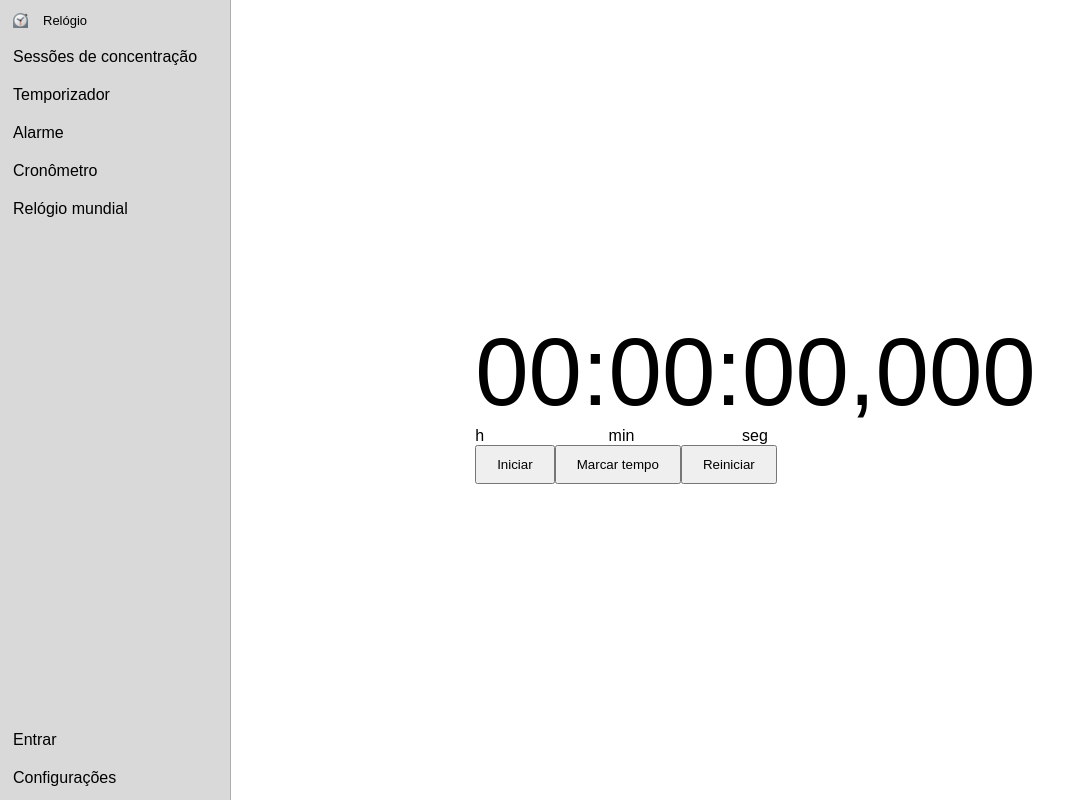
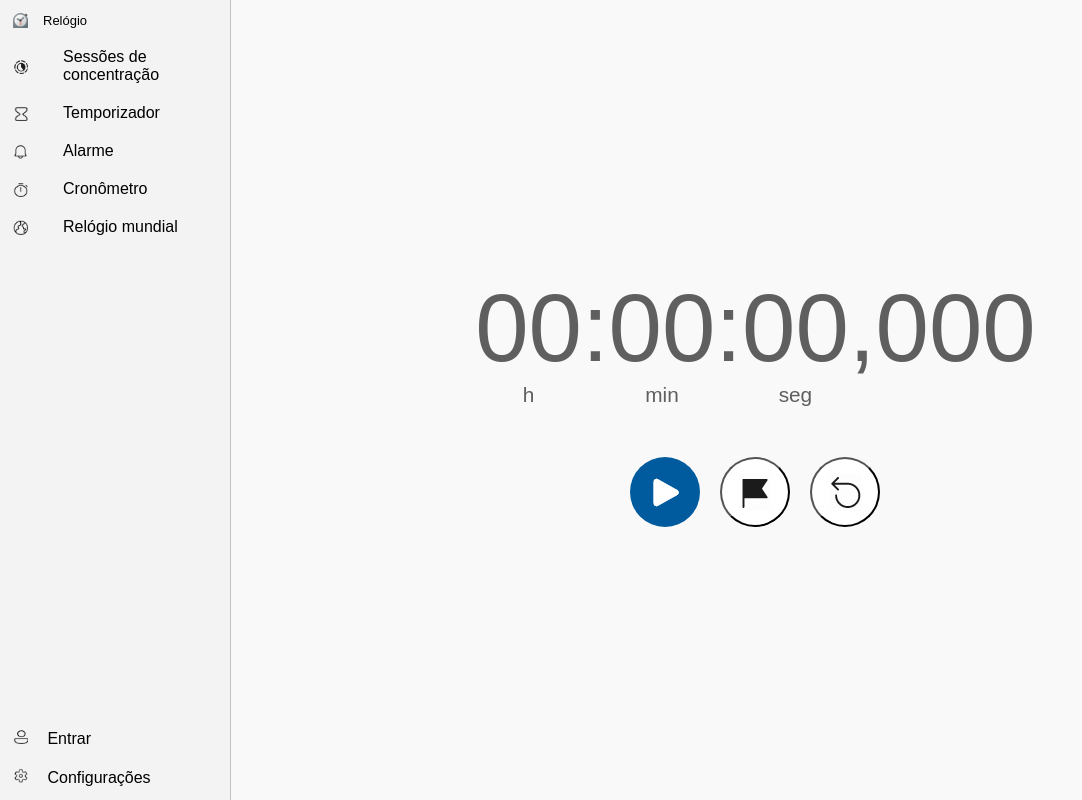
Before and after one commit to lucasgabriel2806/relogio-js, a plain HTML site: page pages/cronometro.html in a window 1280 px wide. Shown: the whole page, without its empty margins (0-1082 px from the left). Drawn offline with Linux system fonts and the light colour scheme.

Commit message:
Atualizando | Estilos do cronômetro

```diff
--- a/css/cronometro.css
+++ b/css/cronometro.css
@@ -11,14 +11,51 @@
     font-size: 4em;
 }
 
+.container-cronometro {
+    margin-bottom: 50px;
+    color: #5F5F5F;
+}
+
+.sub-text {
+    font-size: 1.3em;
+}
+
+.container-time {
+    display: flex;
+    flex-direction: column;
+    align-items: center;
+}
+
 .container-btns {
     display: flex;
+    justify-content: center;
+    gap: 20px;
 }
 
 .btn {
+    display: flex;
+    justify-content: center;
+    align-items: center;
+
+    width: 70px;
+    height: 70px;
+
+    border-radius: 50%;
+
     padding: 10px 20px;
+}
+
+#btnStart {
+    background: #005A9E;
+    border: none;
 }
 
 #btnPause {
     display: none;
+    background: #005A9E;
+    border: none;
 }
+
+#btnMark, #btnReset {
+    background: #fff;
+}
--- a/css/sidebar.css
+++ b/css/sidebar.css
@@ -12,6 +12,10 @@ main {
     height: 100vh;
 }
 
+body, main {
+    background: #F9F9F9;
+}
+
 aside.sidebar {
 
     display: flex;
@@ -24,7 +28,7 @@ aside.sidebar {
     padding: 3px;
     border-right: 1px solid rgba(0, 0, 0, 0.200);
 
-    background-color: #D9D9D9;
+    background-color: #F3F3F3;
 
 }
 
@@ -34,7 +38,7 @@ aside.sidebar .titulo-relogio {
     padding: 10px;
 }
 
-aside.sidebar img.logo-relogio {
+aside.sidebar img {
     width: 15px;
     height: 15px;
     margin-right: 15px;
@@ -58,7 +62,7 @@ aside.sidebar ul li:hover {
 
     border-radius: 5px;
 
-    background-color: #c1bcbc;
+    background-color: #EAEAEA;
 
     cursor: pointer;
 
@@ -68,3 +72,9 @@ aside.sidebar a {
     color: black;
     text-decoration: none;
 }
+
+aside.sidebar .main-links a {
+    display: flex;
+    align-items: center;
+    gap: 20px;
+}
--- a/pages/cronometro.html
+++ b/pages/cronometro.html
@@ -38,14 +38,29 @@
                 <h1>Relógio</h1>
             </div>
 
-            <div>
+            <div class="main-links">
 
                 <ul>
-                    <li><a href="#">Sessões de concentração</a></li>
-                    <li><a href="#">Temporizador</a></li>
-                    <li><a href="#">Alarme</a></li>
-                    <li><a href="./cronometro.html">Cronômetro</a></li>
-                    <li><a href="#">Relógio mundial</a></li>
+                    <li><a href="#">
+                        <img src="./../img/sessoes-concentracao.png" alt="">
+                        Sessões de concentração
+                    </a></li>
+                    <li><a href="#">
+                        <img src="./../img/temporizador.png" alt="">
+                        Temporizador
+                    </a></li>
+                    <li><a href="#">
+                        <img src="./../img/alarme.png" alt="">
+                        Alarme
+                    </a></li>
+                    <li><a href="./pages/cronometro.html">
+                        <img src="./../img/cronometro.png" alt="">
+                        Cronômetro
+                    </a></li>
+                    <li><a href="#">
+                        <img src="./../img/relogio-mundial.png" alt="">
+                        Relógio mundial
+                    </a></li>
                 </ul>
 
             </div>
@@ -58,8 +73,14 @@
 
             <div>
                 <ul>
-                    <li><a href="#">Entrar</a></li>
-                    <li><a href="#">Configurações</a></li>
+                    <li><a href="#">
+                        <img src="./../img/entrar.png" alt="">
+                        Entrar
+                    </a></li>
+                    <li><a href="#">
+                        <img src="./../img/configuracoes.png" alt="">
+                        Configurações
+                    </a></li>
                 </ul>
             </div>
 
@@ -75,7 +96,7 @@
 
             <div class="container-cronometro">
 
-                <div class="container-hour">
+                <div class="container-time">
                     <p class="time" id="hours">
                         00
                     </p>
@@ -88,7 +109,7 @@
                     :
                 </p>
 
-                <div class="container-minute">
+                <div class="container-time">
                     <p class="time" id="minutes">
                         00
                     </p>
@@ -101,7 +122,7 @@
                     :
                 </p>
 
-                <div class="container-second">
+                <div class="container-time">
                     <p class="time" id="seconds">
                         00
                     </p>
@@ -114,7 +135,7 @@
                     ,
                 </p>
 
-                <div class="container-millisecond">
+                <div class="container-time">
                     <p class="time" id="milliseconds">
                         00
                     </p>
@@ -124,13 +145,21 @@
 
             <div class="container-btns">
 
-                <button class="btn" id="btnStart">Iniciar</button>
+                <button class="btn" id="btnStart">
+                    <img src="./../img/btn/play.png" alt="">
+                </button>
 
-                <button class="btn" id="btnPause">Pausar</button>
+                <button class="btn" id="btnPause">
+                    <img src="./../img/btn/pause.png" alt="">
+                </button>
 
-                <button class="btn" id="btnMark">Marcar tempo</button>
+                <button class="btn" id="btnMark">
+                    <img src="./../img/btn/mark.png" alt="">
+                </button>
 
-                <button class="btn" id="btnReset">Reiniciar</button>
+                <button class="btn" id="btnReset">
+                    <img src="./../img/btn/reset.png" alt="">
+                </button>
 
             </div>
 
```
Also changed, not shown: index.html (+29 -8 lines), img/alarme.png (added), img/btn/mark.png (added), img/btn/pause.png (added), img/btn/play.png (added), img/btn/reset.png (added), img/configuracoes.png (added), img/cronometro.png (added), img/entrar.png (added), img/relogio-mundial.png (added), img/sessoes-concentracao.png (added), img/temporizador.png (added).
